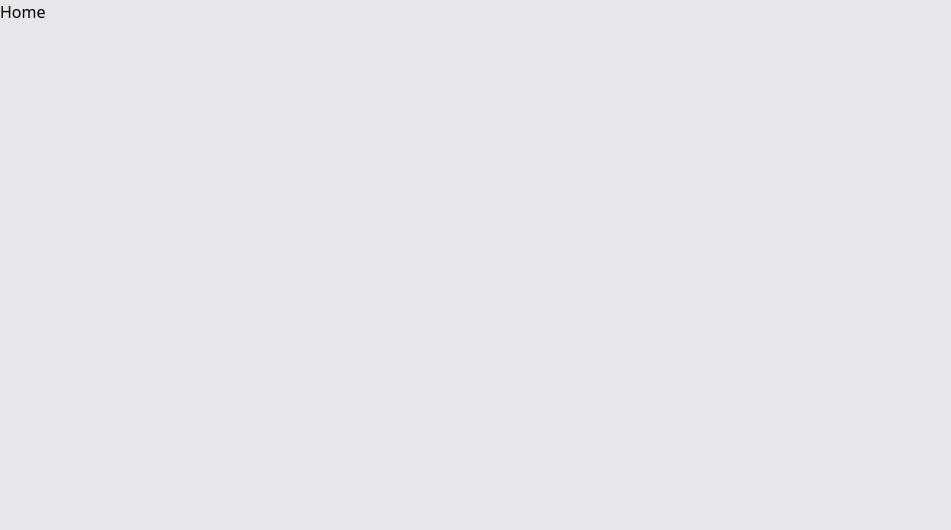
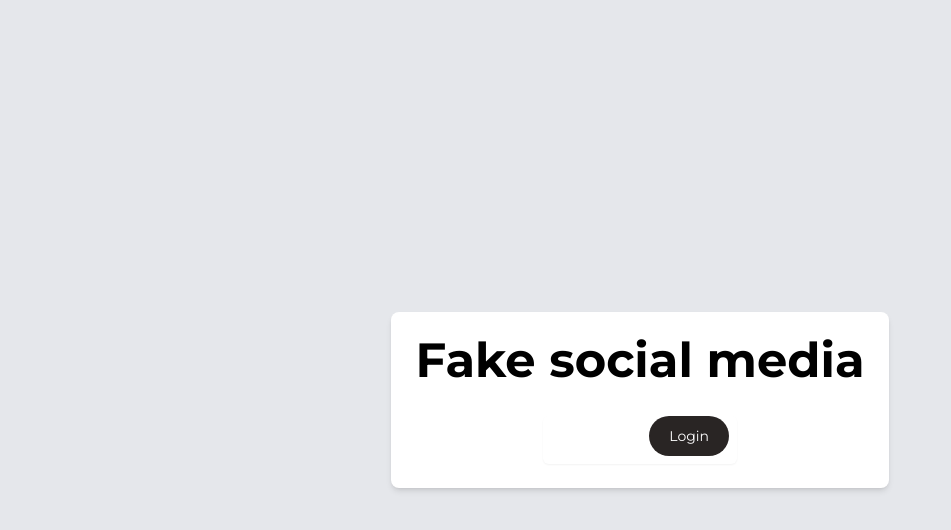
Before and after one commit to colomfernando/social-media-app, a React (Create React App) app in the folder frontend/: page / in a window 1280 px wide. Shown: the top 530 px of the page, without its empty margins (0-951 px from the left). Built offline with nearby package versions, Linux system fonts and the light colour scheme.

Commit message:
create button component

```diff
--- a/frontend/public/index.html
+++ b/frontend/public/index.html
@@ -29,7 +29,7 @@
     -->
     <title>React App</title>
   </head>
-  <body>
+  <body class="sans">
     <noscript>You need to enable JavaScript to run this app.</noscript>
     <div id="root"></div>
     <!--
--- /dev/null
+++ b/frontend/src/components/Button/index.tsx
@@ -0,0 +1,27 @@
+import React from 'react';
+
+export interface PropsButton
+  extends React.ButtonHTMLAttributes<HTMLButtonElement> {
+  variant?: string;
+}
+
+const Button: React.FC<PropsButton> = ({ children, variant = 'contained' }) => {
+  console.log('variant :>> ', variant);
+  const stylesOutlined = ['focus:outline-none', 'bg-white'];
+  const stylesContained = ['bg-stone-800', 'hover:bg-black'];
+
+  const stylesByVariant =
+    variant === 'outlined' ? stylesOutlined : stylesContained;
+
+  return (
+    <button
+      className={`text-white focus:outline-none focus:ring-4 focus:ring-blue-300 font-medium rounded-full text-sm px-5 py-2.5 text-center mr-2 mb-2 ${stylesByVariant.join(
+        ' '
+      )}`}
+    >
+      {children}
+    </button>
+  );
+};
+
+export default Button;
--- a/frontend/src/pages/index.tsx
+++ b/frontend/src/pages/index.tsx
@@ -1,7 +1,22 @@
 import React from 'react';
+import { useNavigate } from 'react-router-dom';
+import Button from 'components/Button';
 
 const Home: React.FC = () => {
-  return <div>Home</div>;
+  const navigate = useNavigate();
+  return (
+    <div className="m-0 w-screen h-screen flex justify-center items-center">
+      <div className="p-6 max-w-3xl bg-white rounded-lg shadow-md flex flex-col items-center">
+        <h2 className="text-5xl font-bold text-center">Fake social media</h2>
+        <div className="inline-flex rounded-md shadow-sm mt-8" role="group">
+          <Button variant="outlined" onClick={() => navigate('/register')}>
+            Register
+          </Button>
+          <Button onClick={() => navigate('/login')}>Login</Button>
+        </div>
+      </div>
+    </div>
+  );
 };
 
 export default Home;
--- a/frontend/tailwind.config.js
+++ b/frontend/tailwind.config.js
@@ -5,10 +5,8 @@
 module.exports = {
   content: ['./src/**/*.{js,jsx,ts,tsx}'],
   theme: {
-    extend: {
-      fontFamily: {
-        Montserrat: ['Montserrat', 'sans-serif'],
-      },
+    fontFamily: {
+      sans: ['Montserrat', 'sans-serif'],
     },
   },
   plugins: [require('tailwindcss'), require('autoprefixer')],
```
